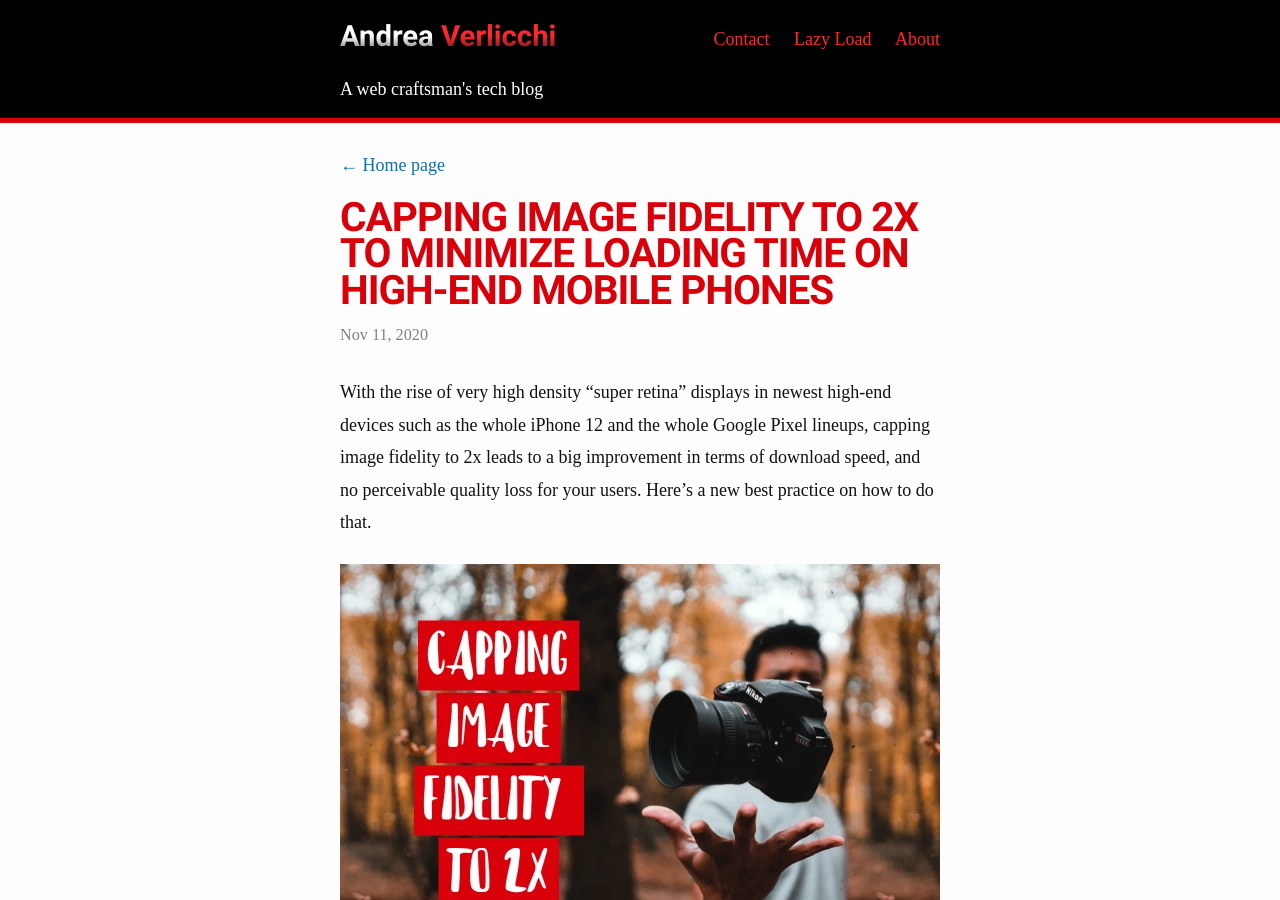
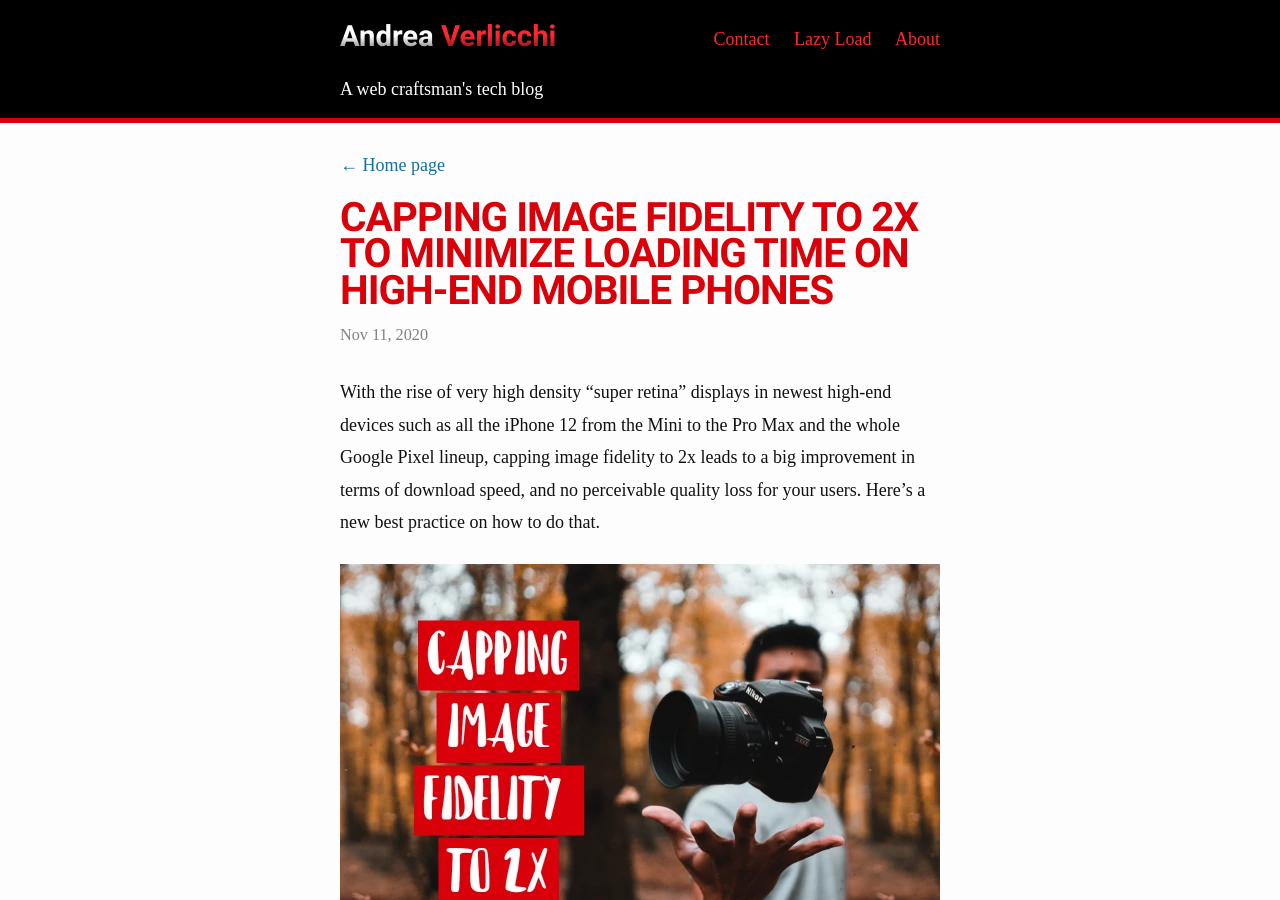
Before and after one commit to verlok/verlok.github.io, a Jekyll site: the page built from _posts/2020-11-11-capping-image-fidelity-2x-minimize-loading-time.md, in a window 1280 px wide and 900 px high. Built offline with Jekyll 4.4.1, drawn with Linux system fonts in a browser that asks for light colours; some web fonts are replaced; some of the changed text lies outside the part shown.

Commit message:
Fixed double whole lineups

```diff
--- a/_posts/2020-11-11-capping-image-fidelity-2x-minimize-loading-time.md
+++ b/_posts/2020-11-11-capping-image-fidelity-2x-minimize-loading-time.md
@@ -13,7 +13,7 @@ tags:
 image: capping-image-fidelity__2x.jpg
 ---
 
-With the rise of very high density "super retina" displays in newest high-end devices such as the whole iPhone 12 and the whole Google Pixel lineups, capping image fidelity to 2x leads to a big improvement in terms of download speed, and no perceivable quality loss for your users. Here's a new best practice on how to do that.
+With the rise of very high density "super retina" displays in newest high-end devices such as all the iPhone 12 from the Mini to the Pro Max and the whole Google Pixel lineup, capping image fidelity to 2x leads to a big improvement in terms of download speed, and no perceivable quality loss for your users. Here's a new best practice on how to do that.
 
 <figure>
   <div class="post-image-spacer" style="background-color: #eee">
```
Also changed, not shown: other parts of _posts/2020-11-11-capping-image-fidelity-2x-minimize-loading-time.md (+1 -1 lines).
